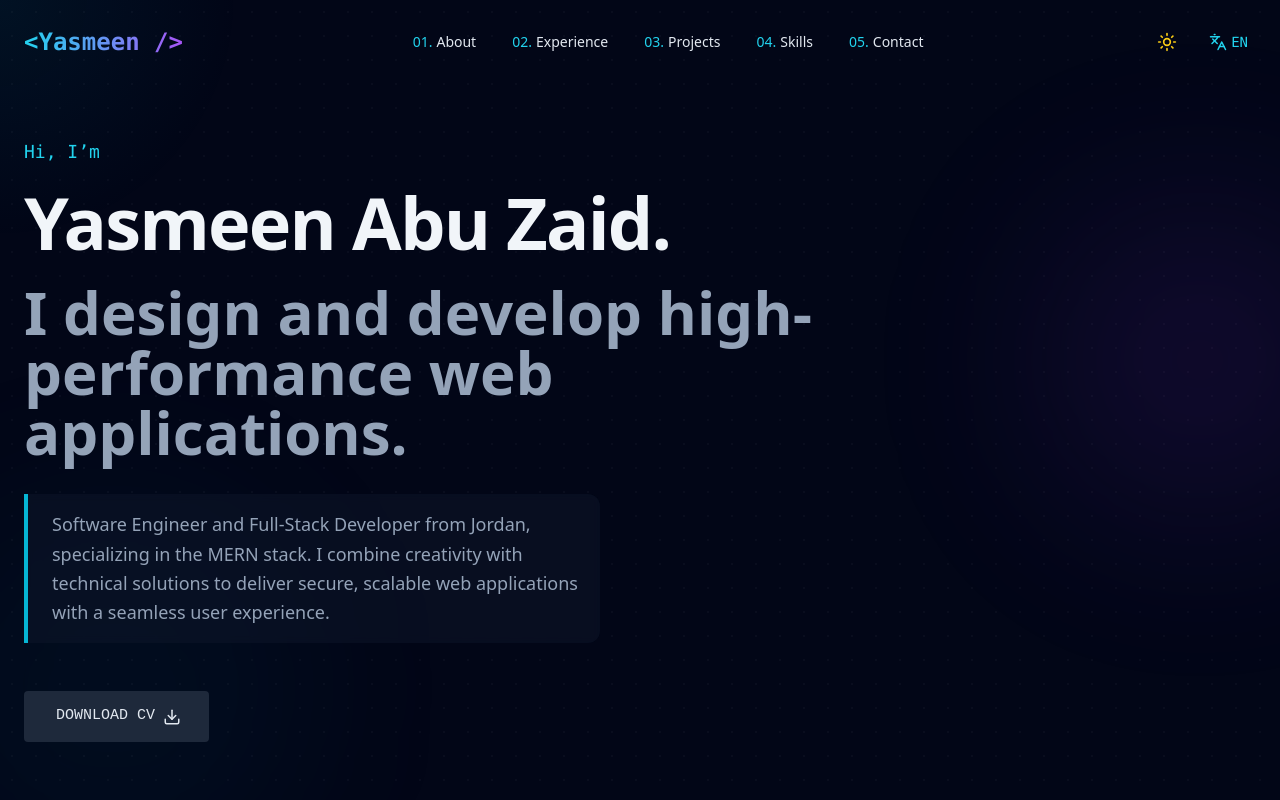
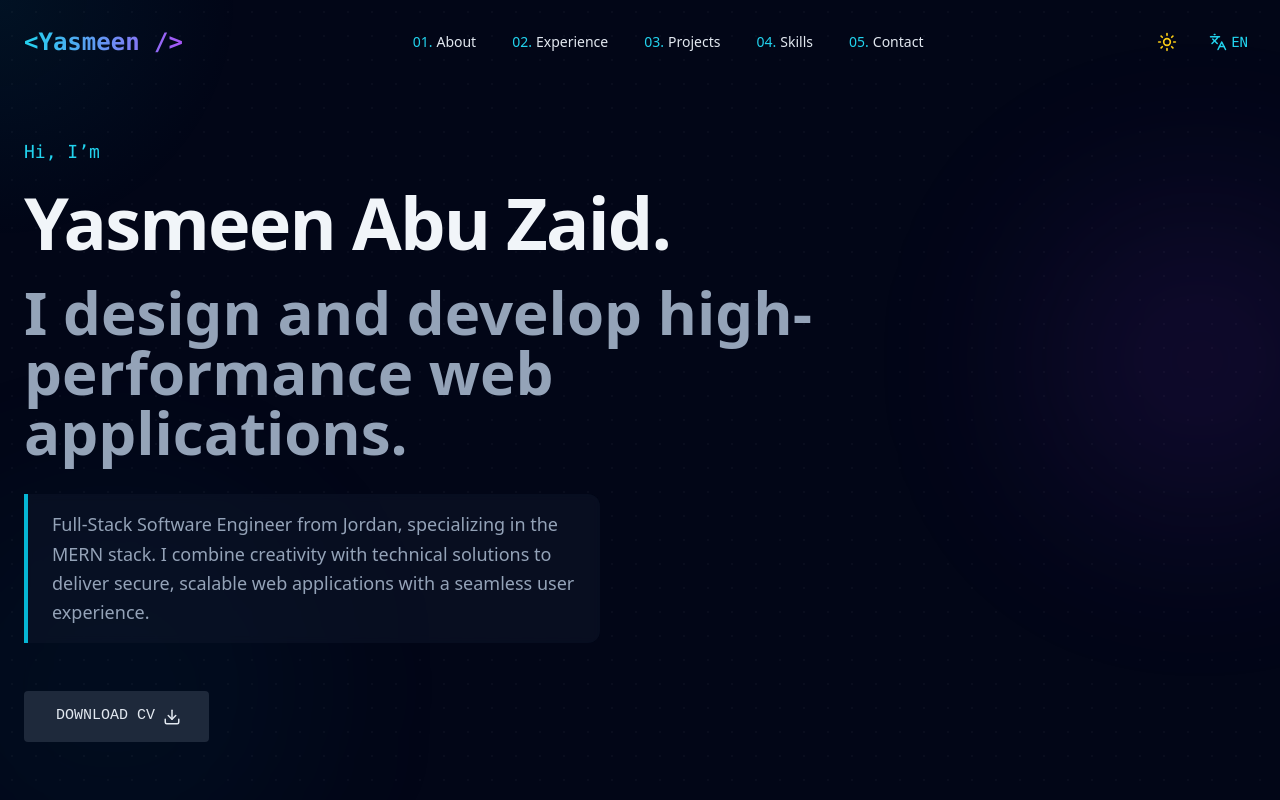
Before and after one commit to yasmeenabuzaid/Portfolio-Yasmeen-Abu-Zaid, a React (Create React App) app: page / in a window 1280 px wide. Shown: the top 800 px of the page. Built offline with nearby package versions, Linux system fonts and the light colour scheme.

Commit message:
replice full stack and soft eng to full stack soft eng

```diff
--- a/src/data/locales.js
+++ b/src/data/locales.js
@@ -4,7 +4,7 @@ export const translations = {
 hero: {
   greeting: 'Hi, I’m',
   role: 'I design and develop high-performance web applications.',
-  desc: 'Software Engineer and Full-Stack Developer from Jordan, specializing in the MERN stack. I combine creativity with technical solutions to deliver secure, scalable web applications with a seamless user experience.',
+  desc: ' Full-Stack Software Engineer from Jordan, specializing in the MERN stack. I combine creativity with technical solutions to deliver secure, scalable web applications with a seamless user experience.',
   checkWork: 'Check my work',
   downloadCv: 'Download CV'
 },
@@ -244,8 +244,7 @@ skills: {
  hero: {
   greeting: 'مرحباً، أنا',
   role: 'أبتكر وأطور تطبيقات ويب عالية الأداء.',
-  desc: 'مهندسة برمجيات ومطورة Full-Stack من الأردن، متخصصة في تقنيات MERN، أدمج بين الإبداع والحلول التقنية لتقديم تطبيقات ويب آمنة، قابلة للتوسع، وتجربة مستخدم سلسة.',
-  checkWork: 'شاهد أعمالي',
+desc: 'Full-Stack Software Engineer من الأردن، متخصصة في تقنيات MERN، أطور تطبيقات ويب حديثة تجمع بين الأداء العالي، الأمان، وقابلية التوسع مع تجربة مستخدم مميزة.',  checkWork: 'شاهد أعمالي',
   downloadCv: 'تحميل السيرة الذاتية'
 },
 
```
